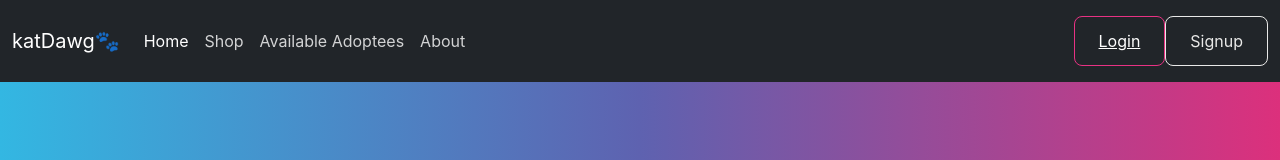
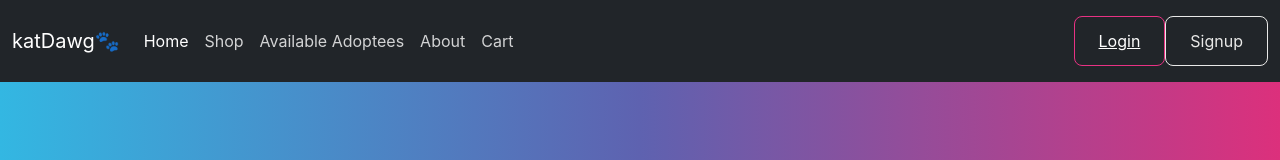
Before and after one commit to joelmartinez16/katDawg, a React (Create React App) app in the folder client/: page / in a window 1280 px wide. Shown: the top 160 px of the page. Built offline with nearby package versions, Linux system fonts and the light colour scheme; no server answers.

Commit message:
added cart to nav

```diff
--- a/client/src/components/NavBar.js
+++ b/client/src/components/NavBar.js
@@ -28,6 +28,10 @@
                         <li className="nav-item">
                             <a className="nav-link" href="/About">About</a>
                         </li>
+                        <li className="nav-item">
+                            <a className="nav-link" href="/Cart">Cart</a>
+                        </li>
+
 
                     </ul>
                     <button type="button" class="btn btn-outline-primary"><a href ="/Login">Login</a></button>
```
Also changed, not shown: 1 other file (tests, documents, lock files or other folders).
